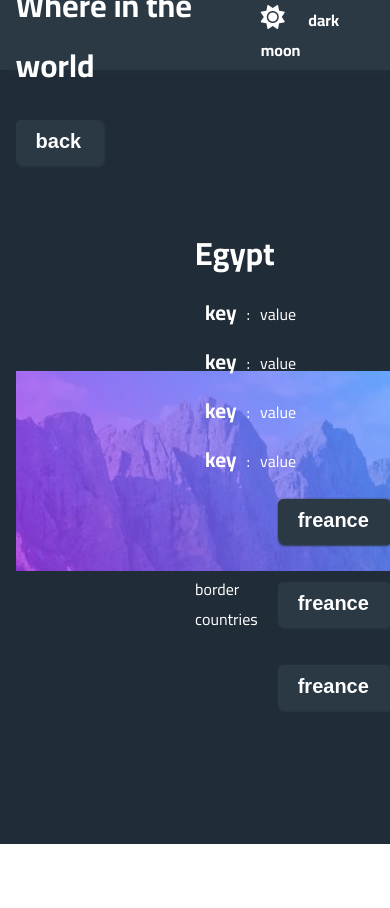
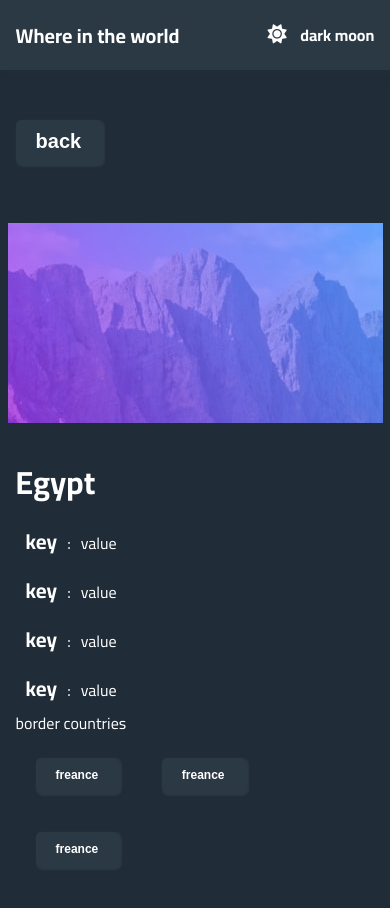
Before and after one commit to omar01550/rest-countries, a plain HTML site: page index.html in a window 390 px wide. Before the commit the page ends 844 px from the top, so only its background shows below. Drawn offline with Linux system fonts and the light colour scheme; no server answers.

Commit message:
resoponsive

```diff
--- a/main.js
+++ b/main.js
@@ -3,6 +3,9 @@ let select =document.querySelector('select');
 let back=document.querySelector(".back");
 let home=document.querySelector(".home");
 let details=document.querySelector(".details");
+let detailsImage=document.querySelector(".details img").src;
+
+console.log(detailsImage);
 let url=`https://restcountries.com/v3.1/all`;
 
 //let url_name=`https://restcountries.com/v3.1/name/${"egypt"}`;
@@ -21,11 +24,11 @@ let url=`https://restcountries.com/v3.1/all`;
 // create Cards
 function createCard(data){
 
-  console.log(data);
 
+   console.log(data[0]);
   for(let i=0;i<data.length;i++){
     let card=`
-    <div class="card ${data[i].continents} country">
+    <div class="card ${data[i].continents} country" data-border=${data[i].borders} data-nativeName=${data[0]} data-language=${data[i].languages}>
        <img src=${data[i].flags.png} alt="not found image">
        <div class="card-content">
          <h2>${data[i].name.common}</h2>
@@ -53,11 +56,7 @@ function createCard(data){
 
     let allCard=document.querySelectorAll(".card");
 
-    allCard.forEach((card)=>{
-        card.onclick=function(){
-           console.log(true);
-        }
-    })
+
 
 
 
@@ -111,4 +110,8 @@ function transformToPage(){
     }
 }
 
-transformToPage()
+transformToPage();
+
+document.documentElement.addEventListener("click",function(e){
+   console.log(e.target);
+})
--- a/style/main-style/style.scss
+++ b/style/main-style/style.scss
@@ -24,10 +24,21 @@ header{
      color:var(--main-color);
      font-weight: bold;
 
+     @media(max-width: 767px){
+       .logo{
+           font-size:20px;
+       }
+     }
+
      i{
        margin-right:20px;
        font-size:1.5rem;
        cursor:pointer;
+
+       @media(max-width:767px){
+          margin-right: 10px;
+          font-size:1.2rem;
+       }
      }
    }
 }
@@ -120,7 +131,7 @@ header{
              border-radius:7px;
              margin-top:10px;
              cursor: pointer;
-             position: relative;
+
              z-index:1000;
 
 
@@ -164,7 +175,7 @@ header{
 section.details{
   position: absolute;
    width: 100%;
-   height: 100%;
+   min-height: 100vh;
    background-color: var(--color-home-dark);
 
 
@@ -190,18 +201,35 @@ section.details{
             width: 100%;
             display: flex;
             justify-content: space-between;
+
             align-items: center;
             color: var(--main-color);
 
+            @media(max-width:767px){
+              flex-wrap: wrap;
+              flex-direction: columns;
+              justify-content: center;
+              align-items: center;
+
+            }
+
             .image{
-               width: 50%;
+
                 &img{
                    width: 100%;
+                   @media(max-width:767px){
+                      width:200px;
+                   }
+                   @media(min-width:768px) and (max-width:1200px){
+                       width:200px;
+                   }
                 }
             }
 
            .content{
-              width:50%;
+                 @media(max-width:767px){
+                    margin-top:20px;
+                 }
                 h3{
                    font-size:2rem;
                    font-weight: bold;
@@ -236,9 +264,16 @@ section.details{
                   display: flex;
                   justify-content: space-around;
                   align-items: center;
+                  @media(max-width:1200px){
+                     flex-direction: column;
+                     align-items: flex-start;
+                  }
                 }
                 .border-button{
                    margin:20px;
+                   @media(max-width:767px){
+                      font-size:12px;
+                   }
                 }
 
            }
```
Also changed, not shown: style/main-style/style.css, 1 other file.
